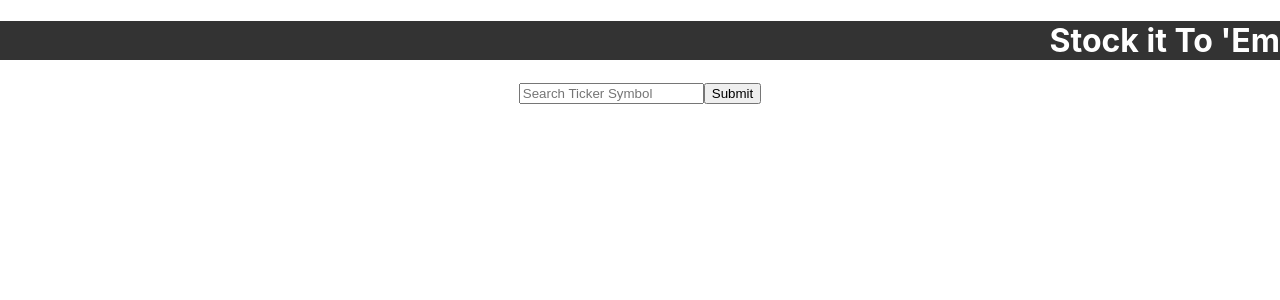
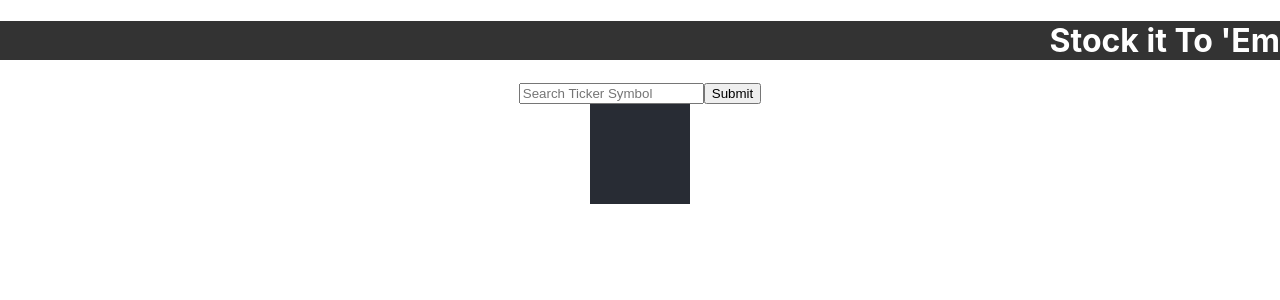
Before and after one commit to rrep/React-StockItToEm, a React (Create React App) app: page / in a window 1280 px wide. Shown: the top 300 px of the page. Built offline with nearby package versions, Linux system fonts and the light colour scheme.

Commit message:
add price display

```diff
--- a/src/App.css
+++ b/src/App.css
@@ -36,3 +36,11 @@
     transform: rotate(360deg);
   }
 }
+
+.Quote{
+  height: 100px;
+  width: 100px;
+  background-color: #282c34;
+  color: #61dafb;
+  margin: auto;
+}
--- a/src/components/Quote.js
+++ b/src/components/Quote.js
@@ -3,8 +3,8 @@ import React, { useState } from 'react'
 function Quote(props) {
 
     return(
-        <div>
-            {props.currentQuote["05. price"]}
+        <div className="Quote">
+            {props.currentQuote!= null? props.currentQuote["05. price"]:null}
         </div>
 
     )
```
